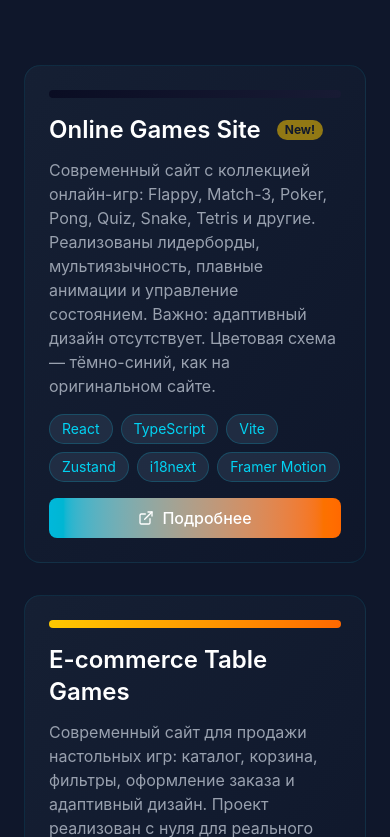
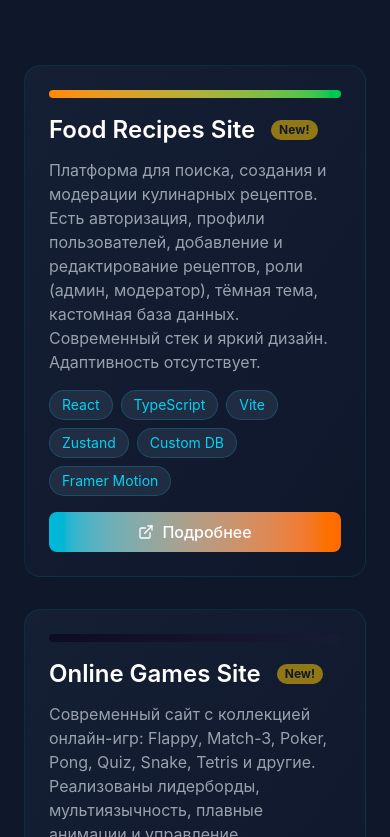
Before and after one commit to JustDoItMakeYourDreamsComeTrue/personal-portfolio-site, a React (Vite) app: page / in a window 390 px wide. Shown: the part 7327-8164 px from the top of the page. Built offline with nearby package versions, Linux system fonts and the light colour scheme.

Commit message:
Добавлен проект Food Recipes Site (поиск, создание, модерация рецептов, современный стек, без адаптива)

```diff
--- a/src/app/components/Projects.tsx
+++ b/src/app/components/Projects.tsx
@@ -9,6 +9,22 @@ export function Projects() {
 
     // Добавлен новый проект-новинка (без адаптива, цвет по скриншоту #0A0D23)
     const projects = [
+        {
+            title: "Food Recipes Site",
+            description:
+                "Платформа для поиска, создания и модерации кулинарных рецептов. Есть авторизация, профили пользователей, добавление и редактирование рецептов, роли (админ, модератор), тёмная тема, кастомная база данных. Современный стек и яркий дизайн. Адаптивность отсутствует.",
+            technologies: [
+                "React",
+                "TypeScript",
+                "Vite",
+                "Zustand",
+                "Custom DB",
+                "Framer Motion"
+            ],
+            gradient: "from-orange-400 to-green-500", // аппетитный градиент
+            link: "https://justdoitmakeyourdreamscometrue.github.io/food-recipes-site/",
+            isNew: true,
+        },
         {
             title: "Online Games Site",
             description:
```
